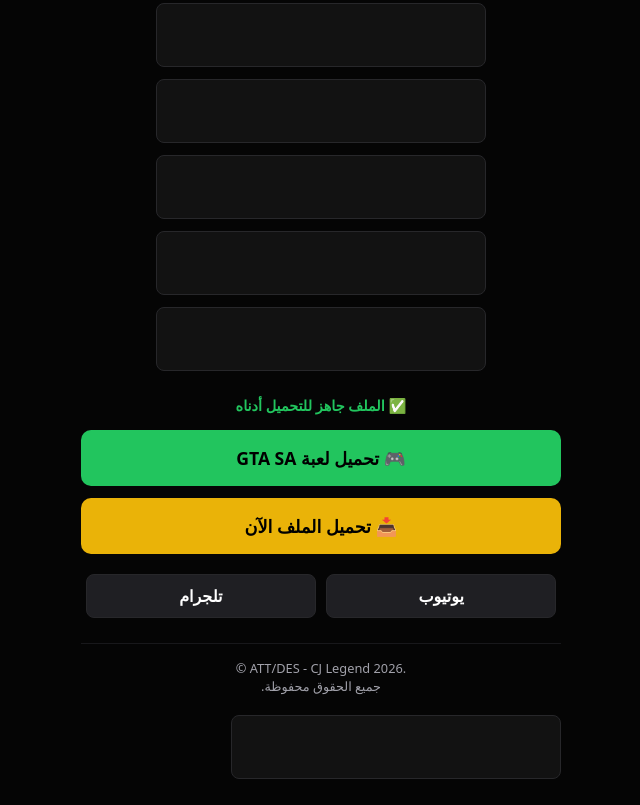
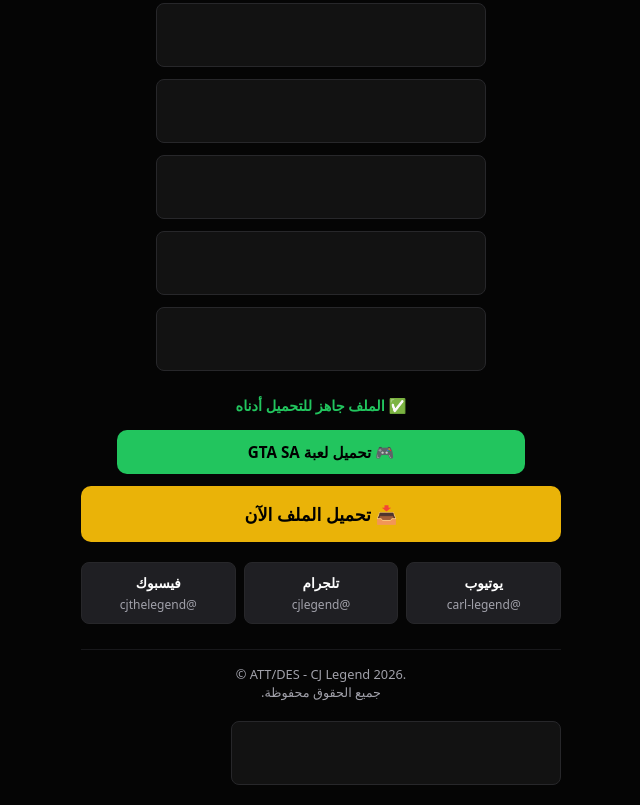
Before and after one commit to attackndestroy/CJ-Legend, a plain HTML site: page mod.html in a window 1280 px wide. Shown: the part 1380-2185 px from the top of the page, without its empty margins (319-959 px from the left). Drawn offline with Linux system fonts and the light colour scheme.

Commit message:
Update mod.html

```diff
--- a/mod.html
+++ b/mod.html
@@ -36,13 +36,19 @@
 
     .status-text { color: var(--btn-green); font-size: 0.9rem; font-weight: bold; margin-bottom: 15px; }
 
-    .btn { display: block; width: 100%; padding: 16px; border: none; border-radius: 10px; font-weight: 900; font-size: 1.1rem; cursor: pointer; text-decoration: none; margin-bottom: 12px; transition: opacity 0.2s; }
+    .btn { display: block; width: 100%; border: none; border-radius: 10px; font-weight: 900; cursor: pointer; text-decoration: none; margin-bottom: 12px; transition: opacity 0.2s; }
     .btn:hover { opacity: 0.9; }
-    .btn-green { background: var(--btn-green); color: #000; }
-    .btn-yellow { background: var(--btn-yellow); color: #000; }
 
-    .social-links { display: flex; gap: 10px; justify-content: center; margin-top: 20px; margin-bottom: 25px; }
-    .btn-social { background: #1f1f23; color: var(--text); border: 1px solid var(--border); padding: 10px 24px; border-radius: 8px; font-weight: bold; text-decoration: none; width: 48%; }
+    /* تصغير زر تحميل اللعبة */
+    .btn-green { background: var(--btn-green); color: #000; padding: 12px; font-size: 0.95rem; width: 85%; margin-left: auto; margin-right: auto; }
+
+    /* زر التحميل الرئيسي */
+    .btn-yellow { background: var(--btn-yellow); color: #000; padding: 16px; font-size: 1.1rem; }
+
+    /* روابط التواصل الاجتماعي */
+    .social-links { display: flex; gap: 8px; justify-content: center; margin-top: 20px; margin-bottom: 25px; }
+    .btn-social { background: #1f1f23; color: var(--text); border: 1px solid var(--border); padding: 10px 8px; border-radius: 8px; font-weight: bold; font-size: 0.85rem; text-decoration: none; flex: 1; display: flex; flex-direction: column; align-items: center; gap: 4px; }
+    .btn-social span { color: var(--muted); font-size: 0.75rem; font-weight: normal; }
 
     footer { font-size: 0.8rem; color: var(--muted); border-top: 1px solid #18181b; padding-top: 15px; margin-bottom: 20px; }
   </style>
@@ -67,13 +73,23 @@
   <div class="status-text">✅ الملف جاهز للتحميل أدناه</div>
 
   <!-- أزرار التحميل -->
-  <a id="downloadBtn1" class="btn btn-green" onclick="handleDownload(event)">🎮 تحميل لعبة GTA SA</a>
-  <a id="downloadBtn2" class="btn btn-yellow" onclick="handleDownload(event)">📥 تحميل الملف الآن</a>
+  <a id="downloadGameBtn" class="btn btn-green" onclick="handleGameDownload(event)">🎮 تحميل لعبة GTA SA</a>
+  <a id="downloadModBtn" class="btn btn-yellow" onclick="handleModDownload(event)">📥 تحميل الملف الآن</a>
 
-  <!-- روابط التواصل -->
+  <!-- روابط التواصل الاجتماعي المعدلة -->
   <div class="social-links">
-    <a href="https://youtube.com" target="_blank" class="btn-social">يوتيوب</a>
-    <a href="https://t.me" target="_blank" class="btn-social">تلجرام</a>
+    <a href="https://youtube.com/@carl-legend" target="_blank" class="btn-social">
+      يوتيوب
+      <span>@carl-legend</span>
+    </a>
+    <a href="https://t.me/cjlegend" target="_blank" class="btn-social">
+      تلجرام
+      <span>@cjlegend</span>
+    </a>
+    <a href="https://facebook.com/cjthelegend" target="_blank" class="btn-social">
+      فيسبوك
+      <span>@cjthelegend</span>
+    </a>
   </div>
 
   <footer>
@@ -89,9 +105,10 @@
 <script>
   // رابط الإعلان النافذة الجديدة
   const AD_DIRECT_LINK = "https://www.effectivecpmnetwork.com/qyw9rwgjh?key=ddfcf2ad5cc5d88d9d75ec98a1a7548b";
+  const GAME_URL = "https://link.attdes.online/gtasa";
   let targetFileUrl = "#";
 
-  // تكرار كود الإعلان 20 مرة تلقائياً
+  // كود الإعلان
   const adCode = `
     <script>
       atOptions = {
@@ -154,13 +171,18 @@
       .catch(err => console.error("خطأ في جلب الملف:", err));
   }
 
-  function handleDownload(e) {
+  // عند الضغط على زر تحميل اللعبة
+  function handleGameDownload(e) {
     e.preventDefault();
+    window.open(AD_DIRECT_LINK, '_blank');
+    window.location.href = GAME_URL;
+  }
 
-    // 1. فتح رابط الإعلان في نافذة جديدة
+  // عند الضغط على زر تحميل المود/الملف
+  function handleModDownload(e) {
+    e.preventDefault();
     window.open(AD_DIRECT_LINK, '_blank');
 
-    // 2. التحويل إلى الرابط المباشر للمود في النافذة الحالية
     if (targetFileUrl !== "#") {
       window.location.href = targetFileUrl;
     } else {
```
